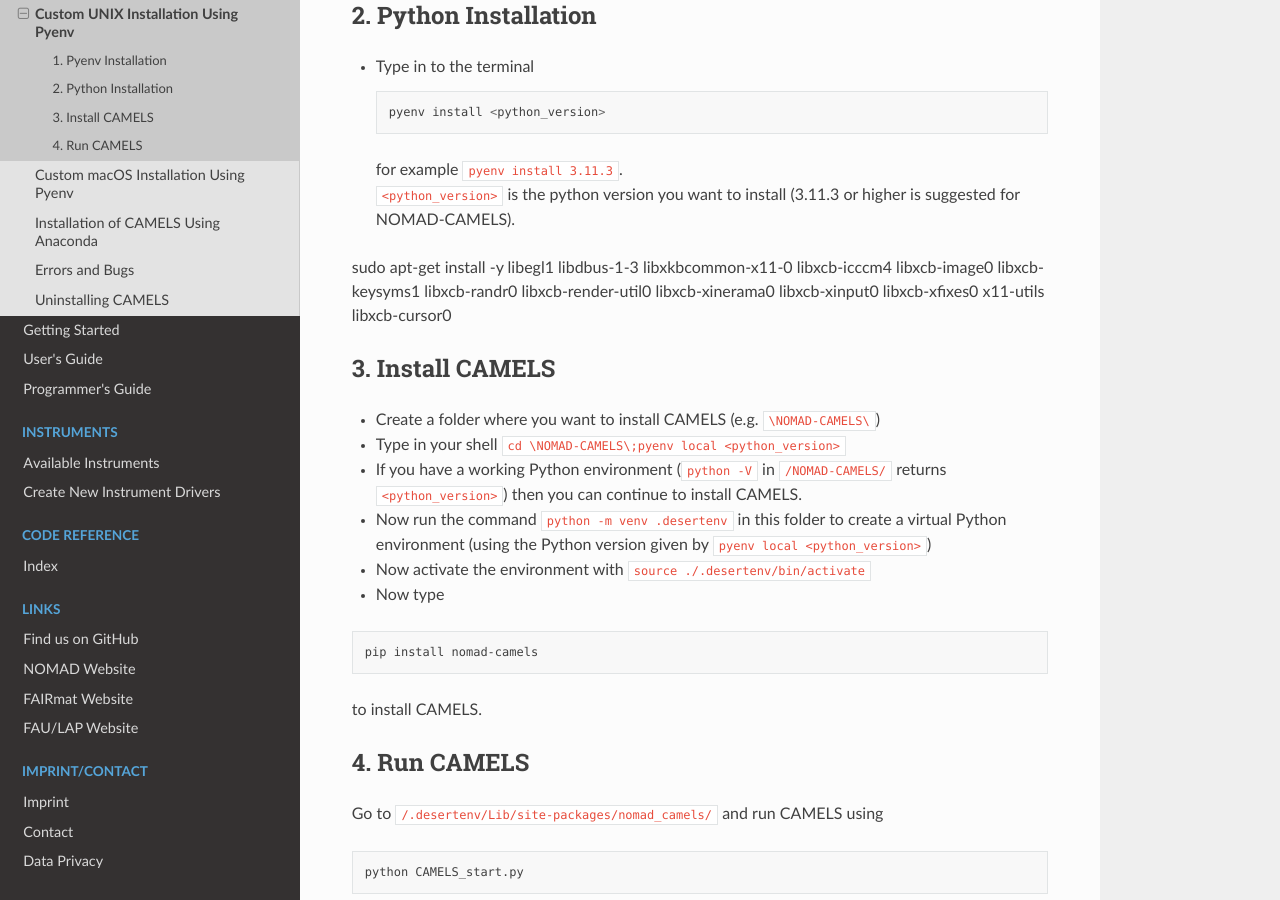
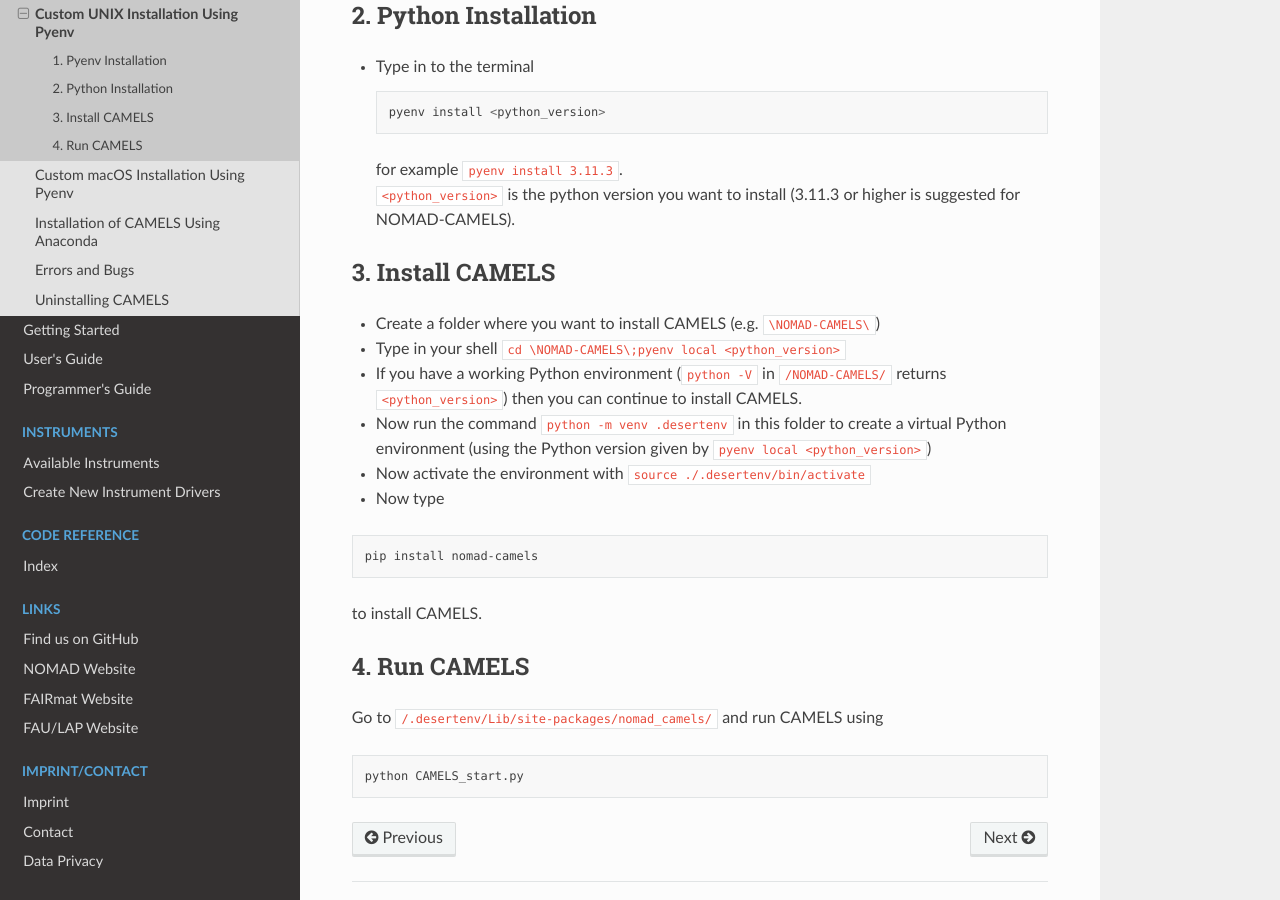
Before and after one commit to FAU-LAP/NOMAD-CAMELS, a Sphinx documentation site: the page built from docs/source/doc/installation/installation_custom_unix.md, in a window 1280 px wide and 900 px high, scrolled down 1203 px. Built offline with Sphinx 7.4.7 and the Read the Docs theme 2.0.0, drawn with Linux system fonts in a browser that asks for light colours; pages that are not in the unit, such as notebooks, are missing from menus.

Commit message:
Update installation_custom_unix.md

```diff
--- a/docs/source/doc/installation/installation_custom_unix.md
+++ b/docs/source/doc/installation/installation_custom_unix.md
@@ -45,8 +45,6 @@
   for example `pyenv install 3.11.3`.\
 `<python_version>` is the python version you want to install (3.11.3 or higher is suggested for NOMAD-CAMELS).
 
-sudo apt-get install -y libegl1 libdbus-1-3 libxkbcommon-x11-0 libxcb-icccm4 libxcb-image0 libxcb-keysyms1 libxcb-randr0 libxcb-render-util0 libxcb-xinerama0 libxcb-xinput0 libxcb-xfixes0 x11-utils libxcb-cursor0
-
 ## 3. Install CAMELS
 - Create a folder where you want to install CAMELS (e.g. `\NOMAD-CAMELS\`)
 - Type in your shell `cd \NOMAD-CAMELS\;pyenv local <python_version> `
```
